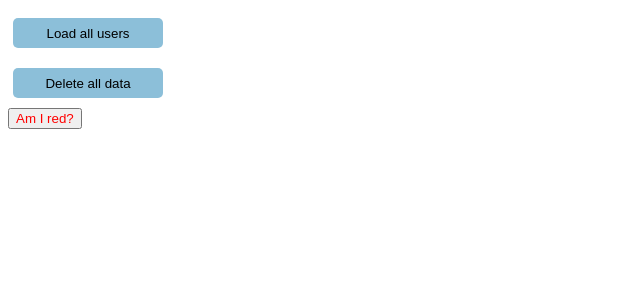
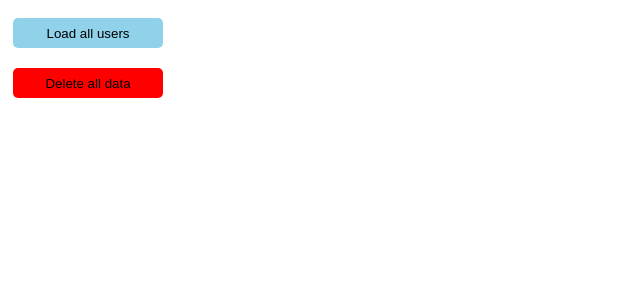
Before and after one commit to MariaTheCoder/vueSandbox, a Vue app: page / in a window 1280 px wide. Shown: the top 300 px of the page, without its empty margins (0-640 px from the left). Built offline with nearby package versions, Linux system fonts and the light colour scheme.

Commit message:
use dynamic background colors for button components declared by the parent component

```diff
--- a/src/App.vue
+++ b/src/App.vue
@@ -1,7 +1,6 @@
 <template>
   <Button @click="fetchUsers" :users="this.users" buttonText="Load all users" />
-  <Button @click="reset" :style="{ color: red }" buttonText="Delete all data" />
-  <button :style="deleteButtonStyle">Am I red?</button>
+  <Button @click="reset" backgroundColor="red" buttonText="Delete all data" />
   <Display :users="this.users" />
 </template>
 
@@ -18,9 +17,6 @@ export default {
   data() {
     return {
       users: [],
-      deleteButtonStyle: {
-        color: "red",
-      },
     };
   },
   methods: {
--- a/src/components/Button.vue
+++ b/src/components/Button.vue
@@ -1,6 +1,8 @@
 <template>
   <div class="btns">
-    <button>{{ buttonText }}</button>
+    <button>
+      {{ buttonText }}
+    </button>
   </div>
 </template>
 
@@ -8,7 +10,13 @@
 export default {
   name: "Button",
   props: {
-    buttonText: String,
+    backgroundColor: {
+      type: String,
+      default: "#0099CC70",
+    },
+    buttonText: {
+      type: String,
+    },
     users: {
       type: Array,
       required: false,
@@ -23,7 +31,7 @@ button {
   height: 30px;
   width: 150px;
   margin: 10px 5px 10px 5px;
-  background-color: hsl(200, 50%, 70%);
+  background-color: v-bind(backgroundColor);
   border: transparent;
   border-radius: 5px 5px 5px 5px;
 }
```
